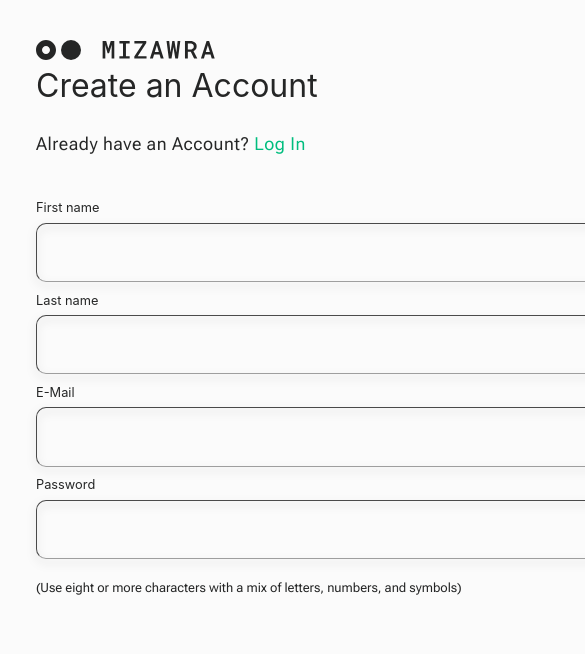
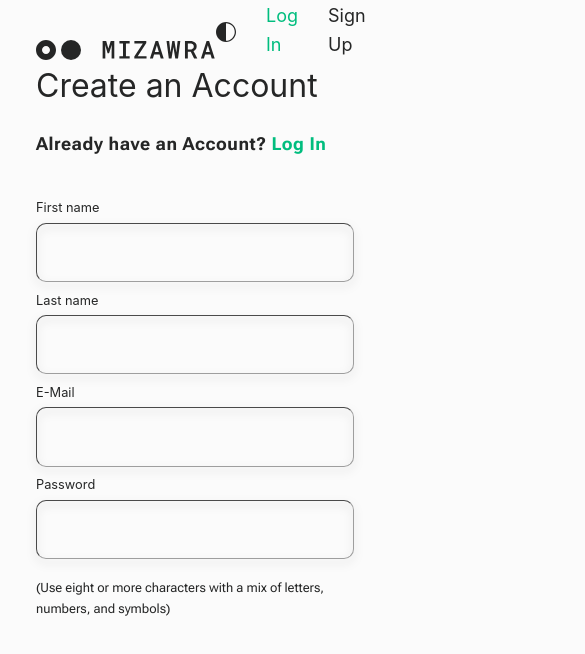
Before and after one commit to Himynameismarco/vue-MiZaWra-test, a Vue app: page /register in a window 390 px wide. Shown: the top 654 px of the page, 585 px wide, since content can reach past the window. Built offline with nearby package versions, Linux system fonts and the light colour scheme.

Commit message:
refactoring of app grid

```diff
--- a/src/assets/base.css
+++ b/src/assets/base.css
@@ -85,6 +85,7 @@
   --font-size-medium: 18px; /* before: 1rem */
   --font-size-label: .8rem;
 
+  /* home */
   --button-width-modes: 354px;
   --gap-width-modes: 24px;
   --button-width-half-modes: calc(var(--button-width-modes) / 2);
@@ -103,7 +104,7 @@
 *::before,
 *::after {
   box-sizing: border-box;
-  font-weight: normal;
+  /* font-weight: normal; */
 }
 
 body {
--- a/src/assets/main.css
+++ b/src/assets/main.css
@@ -2,11 +2,7 @@
 
 #app {
   margin: 0 auto;
-  display: grid;
   padding: 0 2em;
-  grid-template-columns: auto repeat(3, calc(var(--button-width-modes) + var(--gap-width-modes))) auto; /* 13 */
-  grid-template-rows: 60px 125px 54px 223px repeat(2, 1fr); /* 15 */
-
 }
 
 @media (max-width: 1200px) {
@@ -78,7 +74,7 @@ input {
 /* Nav-Bar */
 
 nav {
-  grid-area: 1 / 1 / 2 / 6;
+  height: 60px;
   display: flex;
   justify-content: space-between;
   align-items: flex-end;
--- a/src/views/HomeView.vue
+++ b/src/views/HomeView.vue
@@ -40,6 +40,7 @@ function changeBackground(event) {
 
 <template>
   <NavBarLoggedIn />
+  <div class="home">
     <div class="instructions">
       <h1>Create a Narrative</h1>
       <h3>Choose Between Three Writing Modes</h3>
@@ -80,16 +81,20 @@ function changeBackground(event) {
       <HomeCardPost />
       <HomeCardPost />
       <HomeCardPost />
-    <HomeCardPost />
-    <HomeCardPost />
-    <HomeCardPost />
+    </div>
   </div>
 </template>
 
 <style scoped>
 
+.home {
+  display: grid;
+  grid-template-columns: auto repeat(3, calc(var(--button-width-modes) + var(--gap-width-modes))) auto; /* 5 */
+  grid-template-rows: 125px 54px 223px repeat(2, 1fr); /* 6 */
+}
+
 .mode-picker {
-  grid-area: 5 / 2 / 6 / 5;
+  grid-area: 4 / 2 / 5 / 5;
   column-gap: var(--gap-width-modes);
   display: flex;
   justify-content: space-between;
@@ -142,7 +147,7 @@ function changeBackground(event) {
 
 .card-grid {
   position: relative;
-  grid-area: 7 / 2 / 15 / 5;
+  grid-area: 6 / 2 / 14 / 5;
   display: flex;
   column-gap: var(--gap-width-modes);
   row-gap: var(--gap-width-modes);
--- a/src/views/RegisterView.vue
+++ b/src/views/RegisterView.vue
@@ -4,7 +4,7 @@ import NavBarLoggedOut from '../components/NavBarLoggedOut.vue'
 </script>
 <template>
   <NavBarLoggedOut />
-  <div class="register">
+  <div class="register-content">
     <div class="heading">
       <h1 class="heading-logged-out">Create an Account</h1>
       <h3 class="heading-logged-out">Already have an Account? <a>Log In</a></h3>
@@ -26,15 +26,15 @@ import NavBarLoggedOut from '../components/NavBarLoggedOut.vue'
 
 <style scoped>
 
-.register {
-  grid-area: 3 / 2 / 10 / 5;
+.register-content {
+  grid-area: 3 / 2 / 5 / 4;
   display: flex;
   flex-direction: column;
   justify-content: flex-start;
   width: 100%;
 }
 
-.register .heading {
+.register-content .heading {
   flex-direction: column;
   justify-content: flex-start;
 }
@@ -55,7 +55,7 @@ import NavBarLoggedOut from '../components/NavBarLoggedOut.vue'
   font-family: "Roboto Flex", Roboto Monospaced, -apple-system, BlinkMacSystemFont, 'Segoe UI', Roboto, Oxygen, Ubuntu, Cantarell, 'Fira Sans', 'Droid Sans', 'Helvetica Neue', sans-serif;
 }
 @media (max-width: 1024px) {
-  .register {
+  .register-content {
     grid-area: 2 / 2 / 5 / 5;
     display: flex;
     flex-direction: column;
```
Lines whose indentation alone changed are shown as unchanged.
